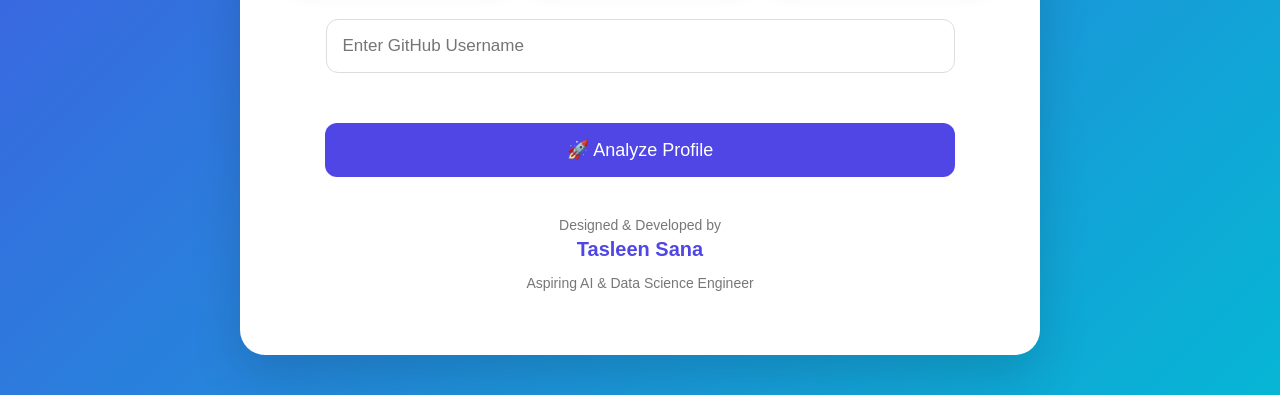
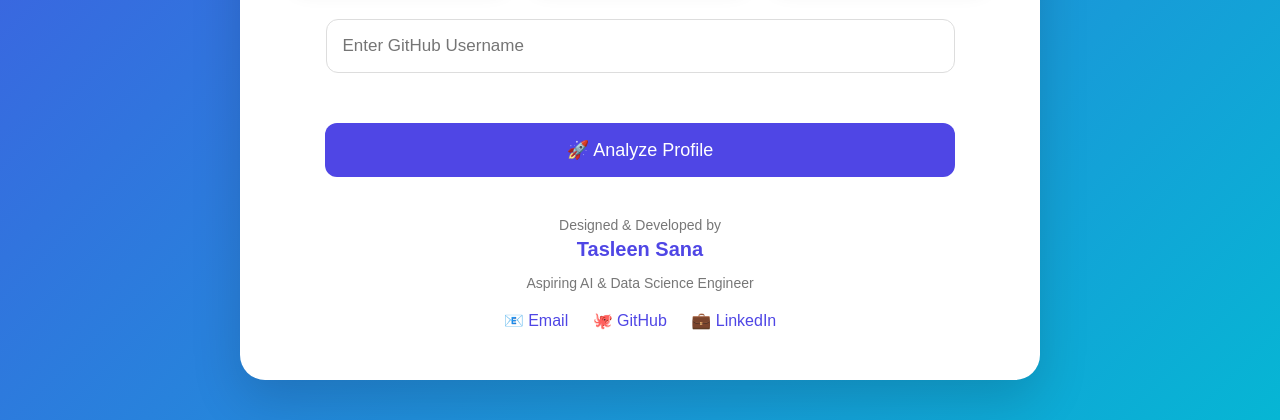
Before and after one commit to tasleensana03-boop/DevInsightsAI, a Flask app: page / in a window 1280 px wide. Shown: the part 740-1160 px from the top of the page. Before the commit the page ends 1135 px from the top, so only its background shows below. Run offline with Flask 3, Linux system fonts and the light colour scheme.

Commit message:
Added GitHub LinkedIn and email links

```diff
--- a/static/style.css
+++ b/static/style.css
@@ -546,3 +546,27 @@ width:95%;
     }
 
 }
+.developer-credit {
+    text-align: center;
+    margin-top: 40px;
+}
+
+.developer-credit h3 {
+    font-size: 24px;
+    margin: 10px;
+}
+
+.social-links {
+    margin-top: 20px;
+}
+
+.social-links a {
+    text-decoration: none;
+    margin: 0 10px;
+    font-size: 16px;
+    color: #4f46e5;
+}
+
+.social-links a:hover {
+    text-decoration: underline;
+}
--- a/templates/index.html
+++ b/templates/index.html
@@ -99,6 +99,22 @@
         Aspiring AI & Data Science Engineer
     </p>
 
+    <div class="social-links">
+
+        <a href="mailto:tasleensana03@gmail.com">
+            📧 Email
+        </a>
+
+        <a href="https://github.com/tasleensana03-boop" target="_blank">
+            🐙 GitHub
+        </a>
+
+        <a href="https://www.linkedin.com/in/tasleen-sana-8ab01a301/" target="_blank">
+            💼 LinkedIn
+        </a>
+
+    </div>
+
 </div>
     </div>
 
```
